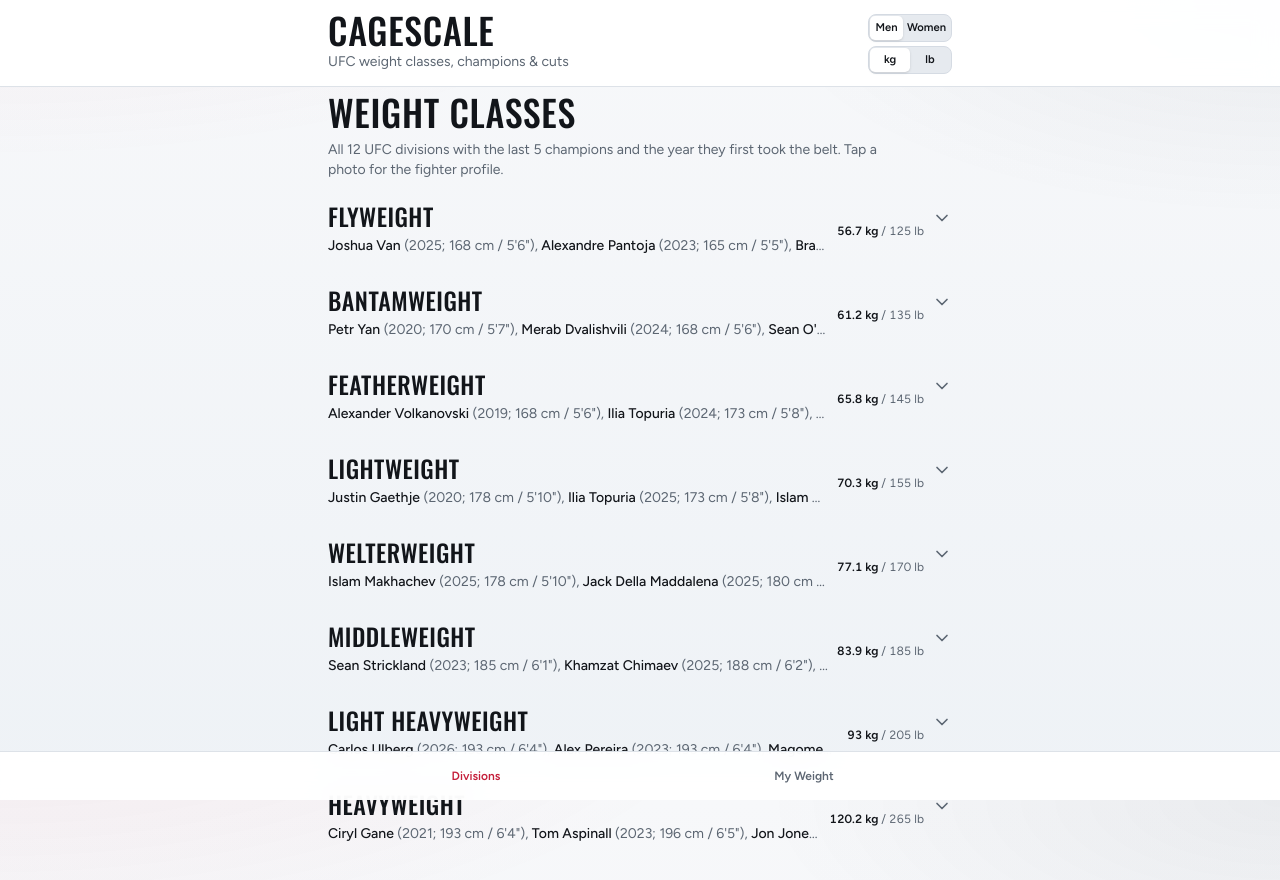
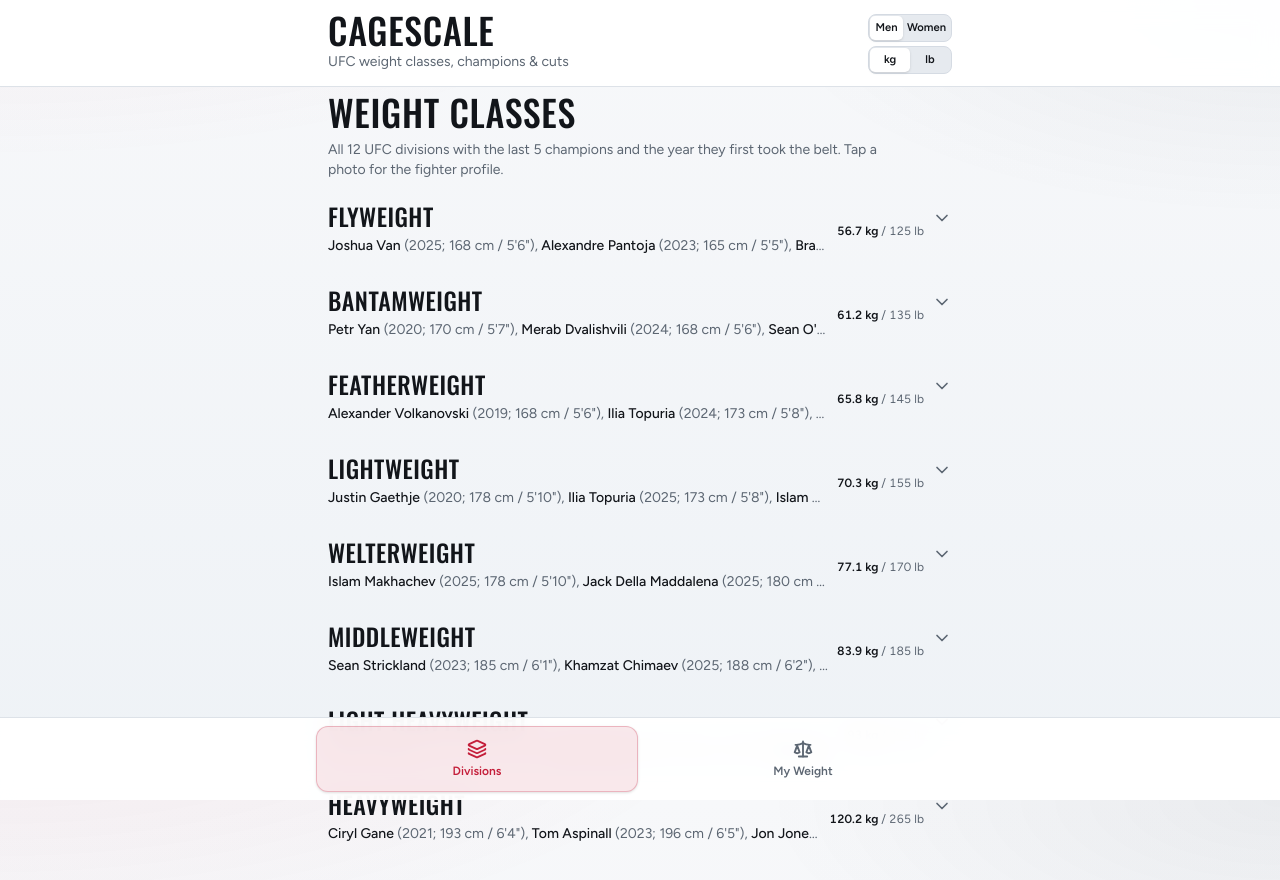
Before and after one commit to fedo/cagescale, a React (Vite) app: page / in a window 1280 px wide. Shown: the top 880 px of the page. Built offline with nearby package versions, Linux system fonts and the light colour scheme.

Commit message:
feat: tab-style bottom nav with icons for Divisions and My Weight

```diff
--- a/src/shared/ui/app-shell.tsx
+++ b/src/shared/ui/app-shell.tsx
@@ -1,12 +1,19 @@
 import { Link, useRouterState } from '@tanstack/react-router'
+import { Layers, Scale } from 'lucide-react'
+import type { LucideIcon } from 'lucide-react'
 import type { ReactNode } from 'react'
 import { HeaderControls } from '@/shared/ui/header-controls'
 import { cn } from '@/shared/lib/cn'
 
-const nav = [
-  { to: '/', label: 'Divisions' },
-  { to: '/weight-finder', label: 'My Weight' },
-] as const
+const nav: {
+  to: '/' | '/weight-finder'
+  label: string
+  icon: LucideIcon
+  exact?: boolean
+}[] = [
+  { to: '/', label: 'Divisions', icon: Layers, exact: true },
+  { to: '/weight-finder', label: 'My Weight', icon: Scale },
+]
 
 export function AppShell({ children }: { children: ReactNode }) {
   const pathname = useRouterState({ select: (s) => s.location.pathname })
@@ -34,29 +41,40 @@
         </div>
       </header>
 
-      <main className="flex-1 px-4 pb-24 pt-[5.5rem] sm:px-6 sm:pt-[5.75rem]">
+      <main className="flex-1 px-4 pb-28 pt-[5.5rem] sm:px-6 sm:pt-[5.75rem]">
         {children}
       </main>
 
       <nav
-        className="fixed inset-x-0 bottom-0 z-20 border-t border-border/80 bg-card/95 backdrop-blur-md"
+        className="fixed inset-x-0 bottom-0 z-20 border-t border-border/80 bg-card/95 pb-[env(safe-area-inset-bottom,0px)] backdrop-blur-md"
         aria-label="Primary"
       >
-        <div className="mx-auto flex max-w-lg justify-around px-2 py-2 sm:max-w-2xl">
-          {nav.map((item) => (
+        <div className="mx-auto grid max-w-lg grid-cols-2 gap-1 px-2 py-2 sm:max-w-2xl sm:px-3">
+          {nav.map((item) => {
+            const Icon = item.icon
+            return (
               <Link
                 key={item.to}
                 to={item.to}
-              className="flex min-w-24 flex-col items-center rounded-md px-3 py-2 text-xs font-semibold text-muted-foreground transition-colors"
+                activeOptions={item.exact ? { exact: true } : undefined}
+                className={cn(
+                  'flex min-h-[3.5rem] flex-col items-center justify-center gap-1 rounded-lg px-4 py-3',
+                  'text-xs font-semibold text-muted-foreground transition-colors',
+                  'active:bg-muted/80',
+                )}
                 activeProps={{
                   className: cn(
-                  'flex min-w-24 flex-col items-center rounded-md px-3 py-2 text-xs font-semibold text-primary',
+                    'flex min-h-[3.5rem] flex-col items-center justify-center gap-1 rounded-lg px-4 py-3',
+                    'border border-primary/25 bg-primary/10 text-primary shadow-sm',
+                    'text-xs font-semibold',
                   ),
                 }}
               >
-              {item.label}
+                <Icon className="h-5 w-5 shrink-0" strokeWidth={2.25} aria-hidden />
+                <span>{item.label}</span>
               </Link>
-          ))}
+            )
+          })}
         </div>
       </nav>
     </div>
```
Lines whose indentation alone changed are shown as unchanged.
